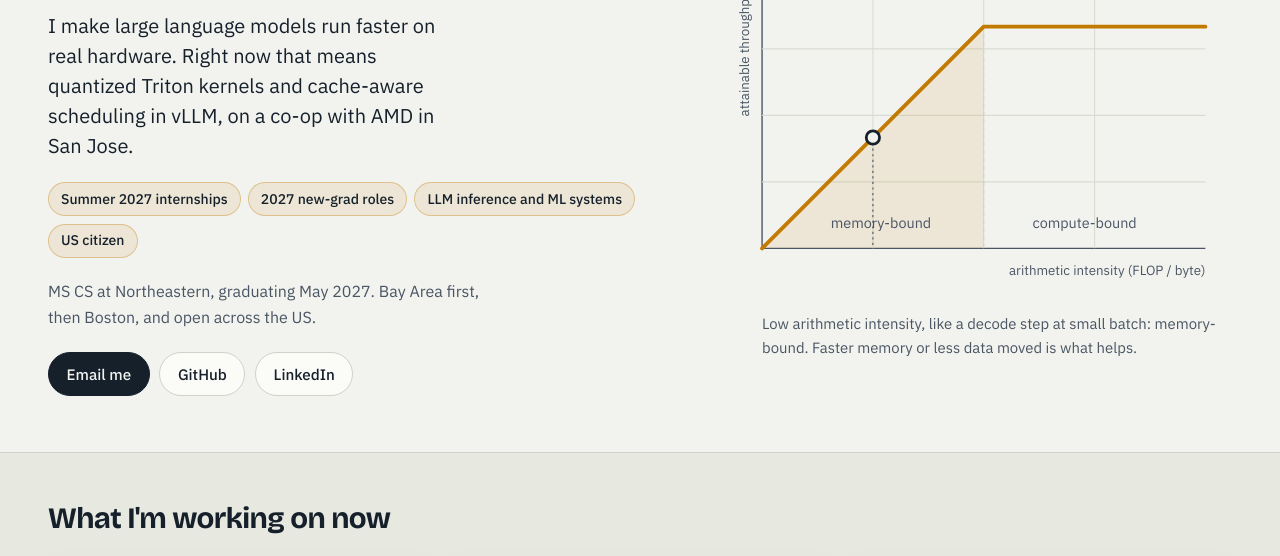
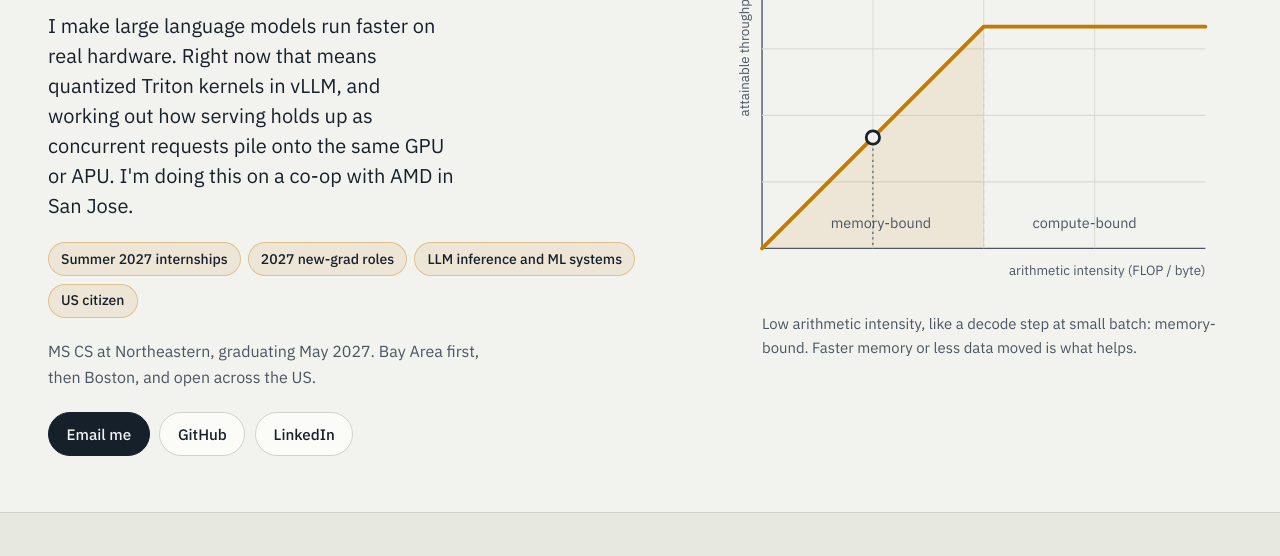
Before and after one commit to ApriCuz54/apricuz54.github.io, a plain HTML site: page docs/index.html in a window 1280 px wide. Shown: the part 199-755 px from the top of the page. Drawn offline with nearby package versions, Linux system fonts and the light colour scheme.

Commit message:
Hero: lead with serving under concurrent load
Co-Authored-By: Claude Opus 5.5 <noreply@anthropic.com>
Claude-Session: https://claude.ai/code/session_01ME748GC8HzkwmAGroxifih

```diff
--- a/docs/index.html
+++ b/docs/index.html
@@ -36,7 +36,7 @@
     <section class="hero wrap" id="top" aria-labelledby="hero-title">
       <div class="hero-text">
         <h1 id="hero-title">Aditya Chatterjee</h1>
-        <p class="lede">I make large language models run faster on real hardware. Right now that means quantized Triton kernels and cache-aware scheduling in vLLM, on a co-op with AMD in San Jose.</p>
+        <p class="lede">I make large language models run faster on real hardware. Right now that means quantized Triton kernels in vLLM, and working out how serving holds up as concurrent requests pile onto the same GPU or APU. I'm doing this on a co-op with AMD in San Jose.</p>
         <ul class="chips" aria-label="What I'm looking for">
           <li>Summer 2027 internships</li>
           <li>2027 new-grad roles</li>
```
